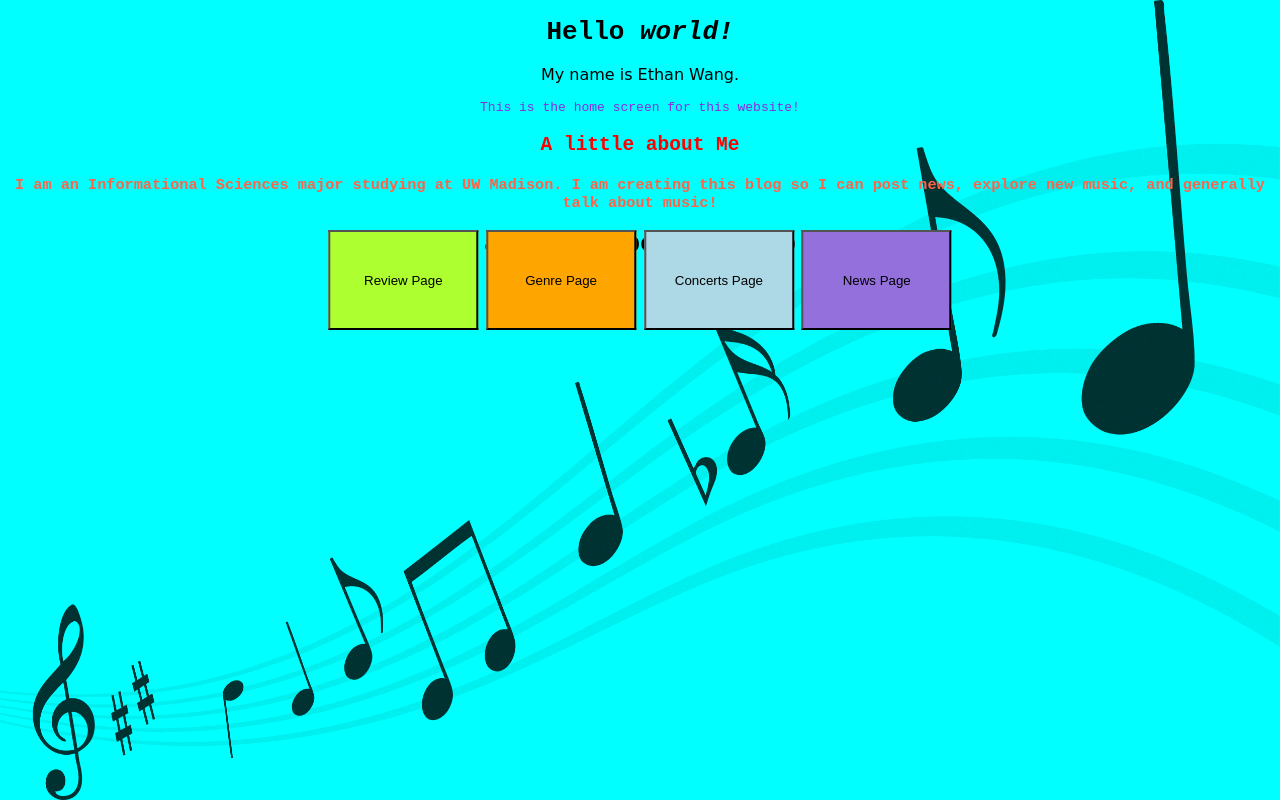
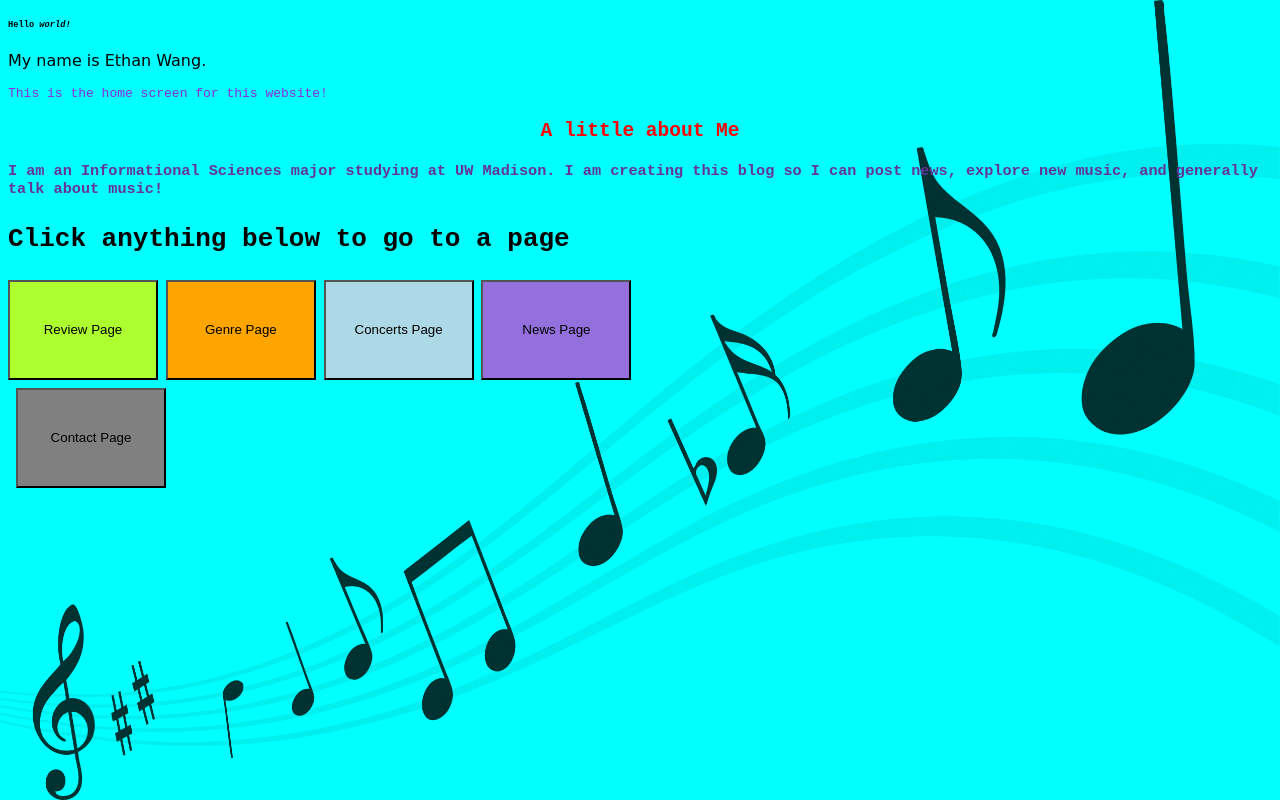
Before and after one commit to ejw999/351ejw.github.io, a plain HTML site: page index.html in a window 1280 px wide. Drawn offline with Linux system fonts and the light colour scheme.

Commit message:
Add files via upload

```diff
--- a/index.html
+++ b/index.html
@@ -6,7 +6,7 @@
 <link rel="stylesheet" href="">
 <style>
     h1 {
-        text-align: center
+        text-align: left
     }
     body{
         background-image: url('img/note.png');
@@ -16,41 +16,34 @@
         background-blend-mode: darken;
         font-family: monospace
     }
-    .center{
-        margin: 0;
-        position: absolute;
-        top: 35%;
-        left: 50%;
-        -ms-transform: translate(-50%, -50%);
-        transform: translate(-50%, -50%);
-    }
     h2{
         text-align: center
     }
-    h4{
-        text-align: center
-    }
-    p {text-align: center}
-    .css-element{
-        display:none;
+    .diff{
+        margin:inherit;
+        position: sticky;
+        left: 10%;
+        bottom: 10%;
+        top: 20%;
     }
 </style>
-<script src=""></script>
+<script src="">
+</script>
 <!--- Code above this line will not be displayed on the browser -->
 <body style = "background-color: aqua">
-<h1> <b>Hello</b> <i> world!</i> </h1>
+<h6> <b>Hello</b> <i> world!</i> </h6>
 <p style="font-family:cursive"> My name is Ethan Wang. </p>
 <p style="color: blueviolet"> This is the home screen for this website!</p>
     <h2><p style="color: red">A little about Me</p></h2>
-<h3><b><p style="color:tomato">I am an Informational Sciences major studying at
-UW Madison. I am creating this blog so I can post news,
-    explore new music, and generally talk about music!</p></b></h3>
-<h1> Click anything below to go to it</h1>
-    <div class ="center">
+    <h3><b><p style="color:rebeccapurple">I am an Informational Sciences major studying at
+    UW Madison. I am creating this blog so I can post news, explore new music, and generally talk about music!</p></b></h3>
+    <h1><p style ="font-size: 30"> Click anything below to go to a page</p></h1>
     <a href="reviews/reviews.html"><button style = "background-color: greenyellow;width:150px;height:100px;">Review Page</button></a>
-    <a href="reviews/genre.html"><button style = "background-color: orange;width:150px;height:100px;">Genre Page</button></a>
-    <a href="reviews/concerts.html"><button style = "background-color: lightblue;width:150px;height:100px;">Concerts Page</button></a>
-    <a href="reviews/news.html"><button style = "background-color: mediumpurple;width:150px;height:100px;">News Page</button></a>
+    <a href="genre/genre.html"><button style = "background-color: orange;width:150px;height:100px;">Genre Page</button></a>
+    <a href="concerts/concerts.html"><button style = "background-color: lightblue;width:150px;height:100px;">Concerts Page</button></a>
+    <a href="news/news.html"><button style = "background-color: mediumpurple;width:150px;height:100px;">News Page</button></a>
+    <div class = "diff">
+        <a href="contact/contact.html"><button style = "background-color: gray;width:150px;height:100px;">Contact Page</button></a>
     </div>
 </body>
 </html>
```
